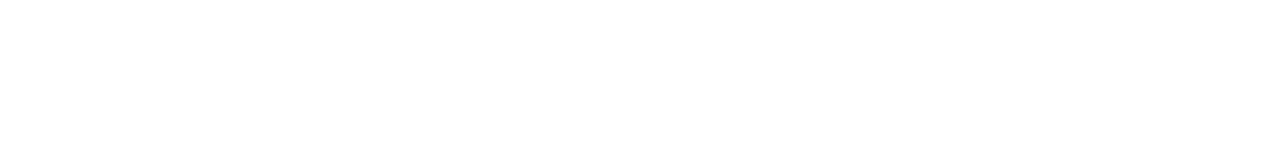
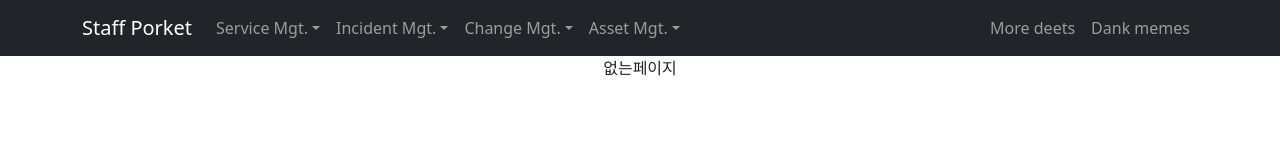
Before and after one commit to violetleaf44/react, a plain HTML site: page index.html in a window 1280 px wide. Drawn offline with Linux system fonts and the light colour scheme; the site is published under a folder, as on GitHub Pages, so addresses that start at the root find nothing.

Commit message:
Update index.html

```diff
--- a/index.html
+++ b/index.html
@@ -1 +1 @@
-<!doctype html><html lang="en"><head><meta charset="utf-8"/><link rel="icon" href="/favicon.ico"/><meta name="viewport" content="width=device-width,initial-scale=1"/><meta name="theme-color" content="#000000"/><meta name="description" content="Web site created using create-react-app"/><link rel="apple-touch-icon" href="/logo192.png"/><link rel="manifest" href="/manifest.json"/><title>React App</title><script defer="defer" src="/static/js/main.04d71d9d.js"></script><link href="/static/css/main.ed269af1.css" rel="stylesheet"></head><body><noscript>You need to enable JavaScript to run this app.</noscript><div id="root"></div></body></html>
+<!doctype html><html lang="en"><head><meta charset="utf-8"/><link rel="icon" href="./favicon.ico"/><meta name="viewport" content="width=device-width,initial-scale=1"/><meta name="theme-color" content="#000000"/><meta name="description" content="Web site created using create-react-app"/><link rel="apple-touch-icon" href="./logo192.png"/><link rel="manifest" href="./manifest.json"/><title>React App</title><script defer="defer" src="./static/js/main.04d71d9d.js"></script><link href="./static/css/main.ed269af1.css" rel="stylesheet"></head><body><noscript>You need to enable JavaScript to run this app.</noscript><div id="root"></div></body></html>
```
